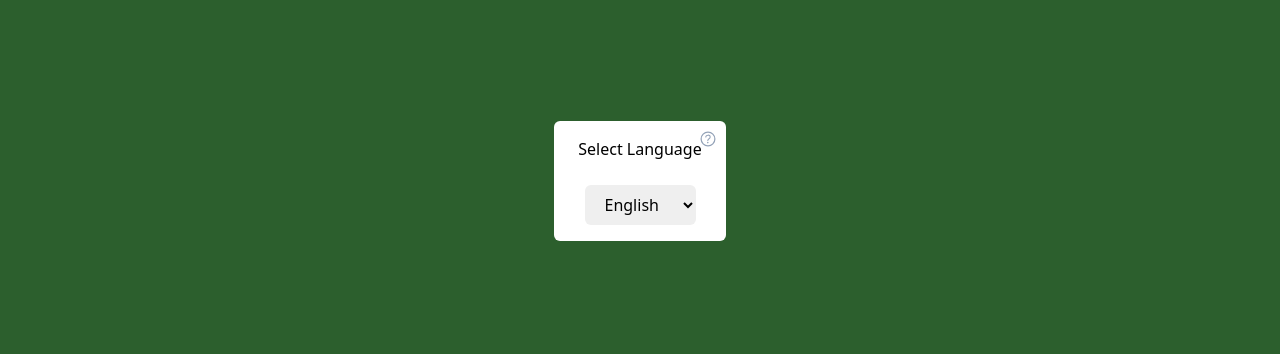
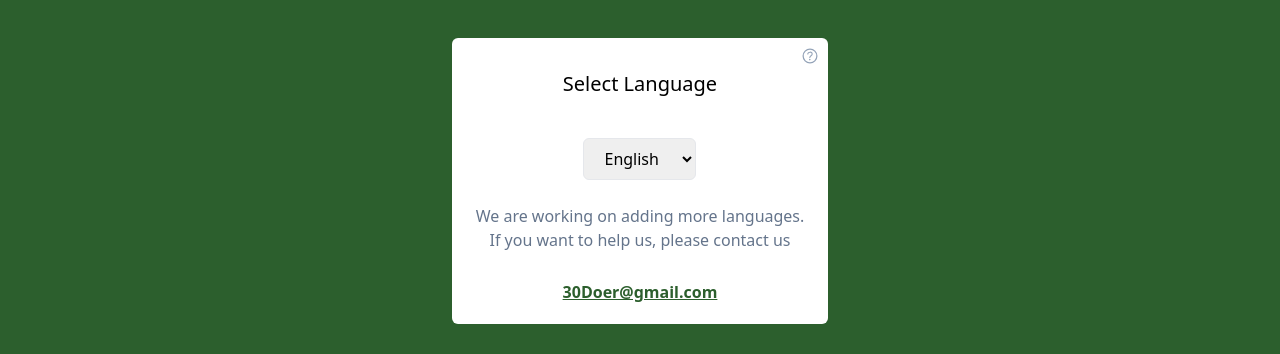
Before and after one commit to Omkar-Jawalkar/30Doer, a React (Vite) app: page /selectlanguage in a window 1280 px wide. Shown: the part 231-585 px from the top of the page. Built offline with nearby package versions, Linux system fonts and the light colour scheme; no server answers.

Commit message:
Add language selection feature and update styling
This commit adds the language selection feature to the application using the react-i18next library. It also updates the styling of the About Us page and the NavbarWrapper component.

```diff
--- a/src/components/navbarwrapper/NavbarWrapper.jsx
+++ b/src/components/navbarwrapper/NavbarWrapper.jsx
@@ -1,4 +1,5 @@
 import Navbar from "../navbar/Navbar";
+import { useTranslation } from "react-i18next";
 import { Outlet } from "react-router-dom";
 import Footer from "../footer/Footer";
 import useFetch from "../../hooks/useFetch";
@@ -6,12 +7,19 @@ import { ToastContainer, toast } from "react-toastify";
 import { useEffect, useRef } from "react";
 import ErrorBoundary from "../error-boundary/ErrorBoundary";
 import WhiteBackgroundWrapper from "../white-backround-wrapper/WhiteBackgroundWrapper";
+import useLocalStorage from "../../hooks/useLocalStorage";
 
 const NavbarWrapper = () => {
+    const { i18n } = useTranslation();
+    const [language] = useLocalStorage("language", { value: "en" });
     const { data, isLoading, error } = useFetch(
         "https://api.themotivate365.com/stoic-quote"
     );
     const timeoutIdRef = useRef(null);
+
+    useEffect(() => {
+        i18n.changeLanguage(language?.value);
+    }, []);
 
     useEffect(() => {
         if (isLoading || error) return;
--- a/src/pages/aboutus/Aboutus.jsx
+++ b/src/pages/aboutus/Aboutus.jsx
@@ -1,20 +1,22 @@
 const Aboutus = () => {
     return (
         <div className="flex my-6 flex-col justify-center px-4 items-center">
-            <h1 className="text-4xl my-6 font-bold">
-                About <span className="text-[#2C5F2D]">30 doer</span>
+            <h1 className="text-4xl drop-shadow-md my-6 font-bold">
+                About <span className="text-[#2C5F2D]">30Doer</span>
             </h1>
 
             {/* ABOUT US MORE CONTENT */}
-            <p className="font-semibold text-slate-400 text-center">
+            <p className="font-semibold  drop-shadow-sm text-slate-400 text-center">
                 A 30-day challenge is a great way to jumpstart a new habit or
                 practice.
             </p>
-            <p className="font-semibold text-slate-400 text-center">
+            <p className="drop-shadow-sm font-semibold text-slate-400 text-center">
                 Its also a great way to get out of a rut. You can do anything
                 for 30 days.
             </p>
-            <p className="font-bold mt-6">You can do it! 💪</p>
+            <p className="font-bold mt-6 drop-shadow-md text-[#2C5F2D]">
+                You can do it! 💪
+            </p>
         </div>
     );
 };
--- a/src/pages/selectLanguage/SelectLanguage.jsx
+++ b/src/pages/selectLanguage/SelectLanguage.jsx
@@ -1,31 +1,40 @@
 import { useTranslation } from "react-i18next";
 import React, { useState, useEffect } from "react";
+import useLocalStorage from "../../hooks/useLocalStorage";
 
 const SelectLanguage = () => {
     const { i18n } = useTranslation();
-    const [language, setLanguage] = useState("en");
-
-    useEffect(() => {
-        i18n.changeLanguage(language);
-        // YEt
-    }, [language]);
+    const [language, setLanguage] = useLocalStorage("language", {
+        value: "en",
+    });
 
     return (
         <React.Fragment>
-            <label className="px-2" htmlFor="chooseLanguage">
+            <label className=" my-4 text-xl px-2" htmlFor="chooseLanguage">
                 Select Language
             </label>
             <select
-                className=" outline-none rounded-md py-2 px-4"
+                className=" outline-none border  rounded-md py-2 px-4"
                 name="chooseLanguage"
+                value={language?.value}
                 onChange={(e) => {
-                    setLanguage(e.target.value);
+                    i18n.changeLanguage(e.target.value);
+                    setLanguage({ value: e.target.value });
+                    // setLanguage({ language: e.target.value });
                 }}
             >
                 <option value="en">English</option>
                 <option value="mr">Marathi</option>
                 <option value="hi">Hindi</option>
             </select>
+            <p className="px-2 text-center text-slate-500">
+                We are working on adding more languages.
+                <br />
+                If you want to help us, please contact us <br />
+            </p>
+            <span className="cursor-pointer my-1 underline font-semibold text-[#2C5F2D] ">
+                30Doer@gmail.com
+            </span>
         </React.Fragment>
     );
 };
```
